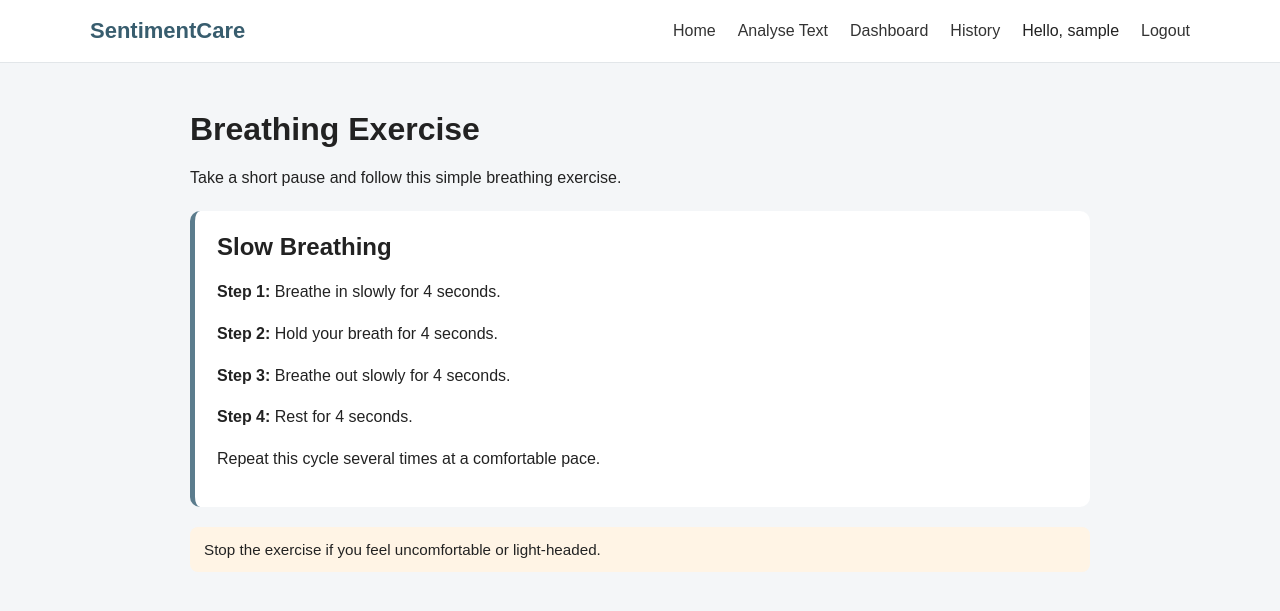
After one commit to dodo762/Text-Sentiment-Project, a Flask app: page /breathing in a window 1280 px wide. The commit adds this page. Shown: the top 611 px of the page. Run offline with Flask 3, Linux system fonts and the light colour scheme; the visitor is signed in with stand-in values (Sample User, id 1); parts of the project's set-up code (start-up, migrations or seed data) failed here and were passed over.

Commit message:
Breathing exercise partially completed

```diff
--- a/app.py
+++ b/app.py
@@ -592,6 +592,11 @@ def dashboard():
         if connection.is_connected():
             connection.close()
 
+#Step 8.2 Create URL(new route) for breathing exercise page, only allow logged in user to access
+@app.route("/breathing")
+@login_required
+def breathing():
+    return render_template("breathing.html")
 
 if __name__ == "__main__":
     app.run(debug=True)
--- a/static/style.css
+++ b/static/style.css
@@ -436,3 +436,29 @@ button:hover {
     /* Separate the recommendation from the grey result area */
     line-height: 1.6;
 }
+
+.breathing-instructions {
+    margin-top: 24px;
+    padding: 22px;
+    background-color: #ffffff;
+    border-radius: 10px;
+    border-left: 5px solid #5b7c8d;
+}
+
+.breathing-instructions h2 {
+    margin-top: 0;
+    margin-bottom: 18px;
+}
+
+.breathing-instructions p {
+    margin-bottom: 14px;
+    line-height: 1.6;
+}
+
+.exercise-note {
+    margin-top: 20px;
+    padding: 14px;
+    background-color: #fff4e5;
+    border-radius: 8px;
+    font-size: 0.95rem;
+}
--- /dev/null
+++ b/templates/breathing.html
@@ -0,0 +1,30 @@
+{% extends "base.html" %}
+
+{% block title %}Breathing Exercise{% endblock %}
+
+{% block content %}
+<div class="page-container">
+    <div class="content-card">
+        <h1>Breathing Exercise</h1>
+
+        <p>
+            Take a short pause and follow this simple breathing exercise.
+        </p>
+
+        <div class="breathing-instructions">
+            <h2>Slow Breathing</h2>
+
+            <p><strong>Step 1:</strong> Breathe in slowly for 4 seconds.</p>
+            <p><strong>Step 2:</strong> Hold your breath for 4 seconds.</p>
+            <p><strong>Step 3:</strong> Breathe out slowly for 4 seconds.</p>
+            <p><strong>Step 4:</strong> Rest for 4 seconds.</p>
+
+            <p>Repeat this cycle several times at a comfortable pace.</p>
+        </div>
+
+        <p class="exercise-note">
+            Stop the exercise if you feel uncomfortable or light-headed.
+        </p>
+    </div>
+</div>
+{% endblock %}
```
